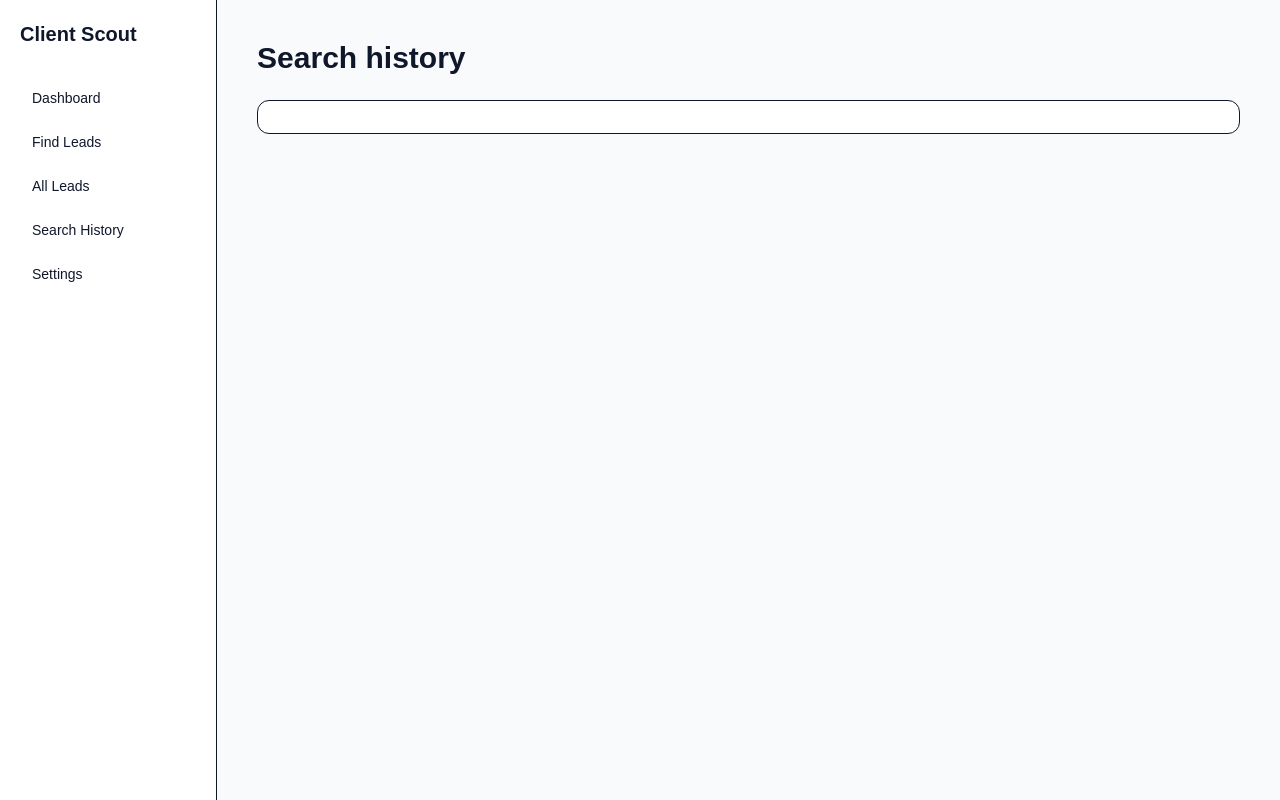
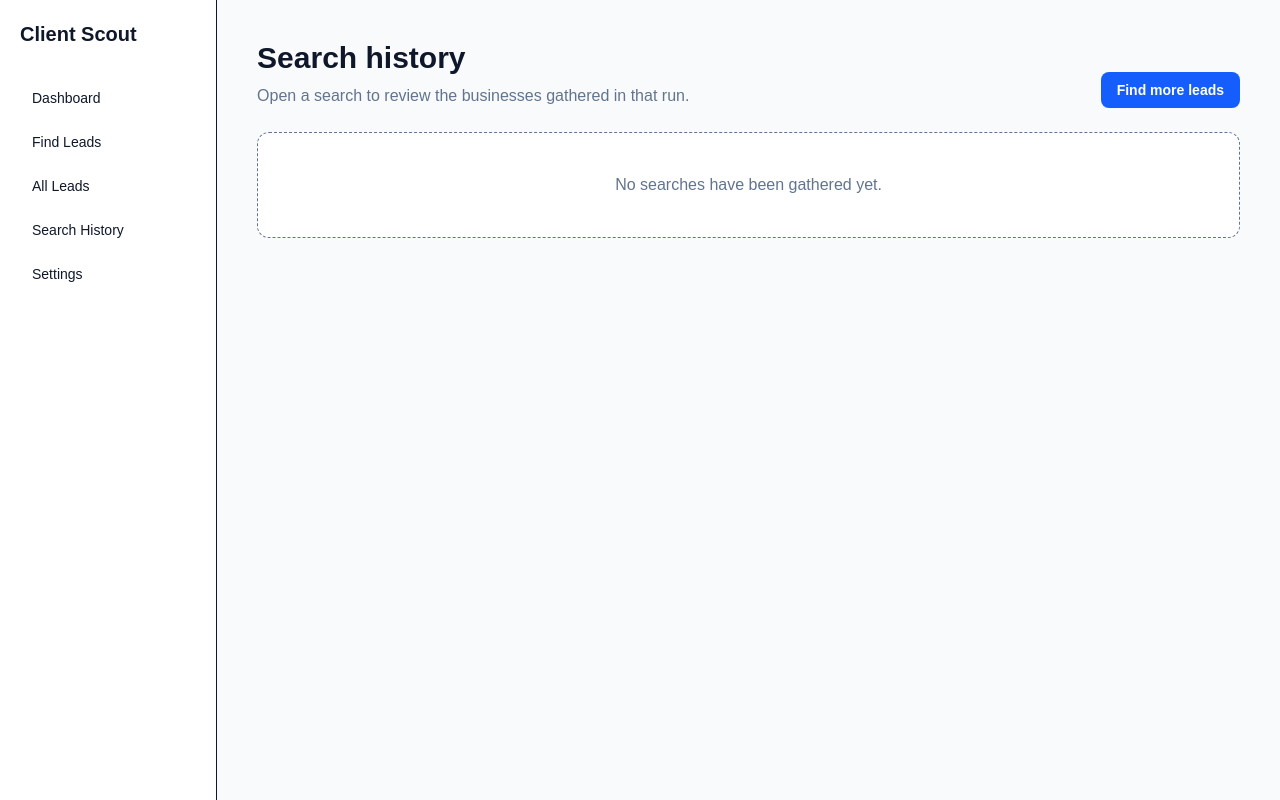
Before and after one commit to Lichu23/client-scout, a Next.js app: page /searches in a window 1280 px wide. Built offline with nearby package versions, Linux system fonts and the light colour scheme; no server answers; the database is empty.

Commit message:
feat: improve search workflow feedback

```diff
--- a/app/searches/page.tsx
+++ b/app/searches/page.tsx
@@ -1,2 +1,24 @@
+import Link from "next/link";
 import { db } from "@/lib/db";
-export default async function Searches(){const rows=await db.search.findMany({orderBy:{createdAt:"desc"},include:{_count:{select:{leads:true}}}});return <div><h1 className="text-3xl font-bold">Search history</h1><div className="mt-6 rounded-xl border bg-white p-4">{rows.map(s=><div key={s.id} className="border-b p-3 last:border-0"><b>{s.businessType}</b> · {s.location}<span className="float-right text-sm text-slate-500">{s._count.leads} leads · {s.createdAt.toLocaleDateString()}</span></div>)}</div></div>}
+
+function formatDate(value: Date) {
+  return new Intl.DateTimeFormat("en", { dateStyle: "medium", timeStyle: "short" }).format(value);
+}
+
+export default async function Searches() {
+  const rows = await db.search.findMany({
+    orderBy: { createdAt: "desc" },
+    include: { _count: { select: { leads: true } } },
+  });
+
+  return <div>
+    <div className="flex flex-wrap items-end justify-between gap-3">
+      <div>
+        <h1 className="text-3xl font-bold">Search history</h1>
+        <p className="mt-2 text-slate-500">Open a search to review the businesses gathered in that run.</p>
+      </div>
+      <Link href="/leads" className="rounded-lg bg-blue-600 px-4 py-2 text-sm font-semibold text-white hover:bg-blue-700">Find more leads</Link>
+    </div>
+    {rows.length === 0 ? <div className="mt-6 rounded-xl border border-dashed bg-white p-10 text-center text-slate-500">No searches have been gathered yet.</div> : <div className="mt-6 grid gap-3">{rows.map((search) => <Link key={search.id} href={`/leads?searchId=${encodeURIComponent(search.id)}`} className="block rounded-xl border bg-white p-4 shadow-sm transition hover:border-blue-300 hover:shadow-md focus:outline-none focus:ring-2 focus:ring-blue-500"><div className="flex flex-wrap items-center justify-between gap-3"><div><h2 className="font-semibold text-slate-900">{search.businessType}</h2><p className="mt-1 text-sm text-slate-600">{search.location}</p>{search.description && <p className="mt-2 line-clamp-1 text-sm text-slate-500">{search.description}</p>}</div><div className="text-right text-sm text-slate-500"><p>{search._count.leads} leads gathered</p><p className="mt-1 text-xs">{formatDate(search.createdAt)}</p></div></div><p className="mt-3 text-xs font-medium text-blue-600">Open gathered businesses <span aria-hidden="true">?</span></p></Link>)}</div>}
+  </div>;
+}
```
Also changed, not shown: app/leads/page.tsx (+4 -4 lines).
